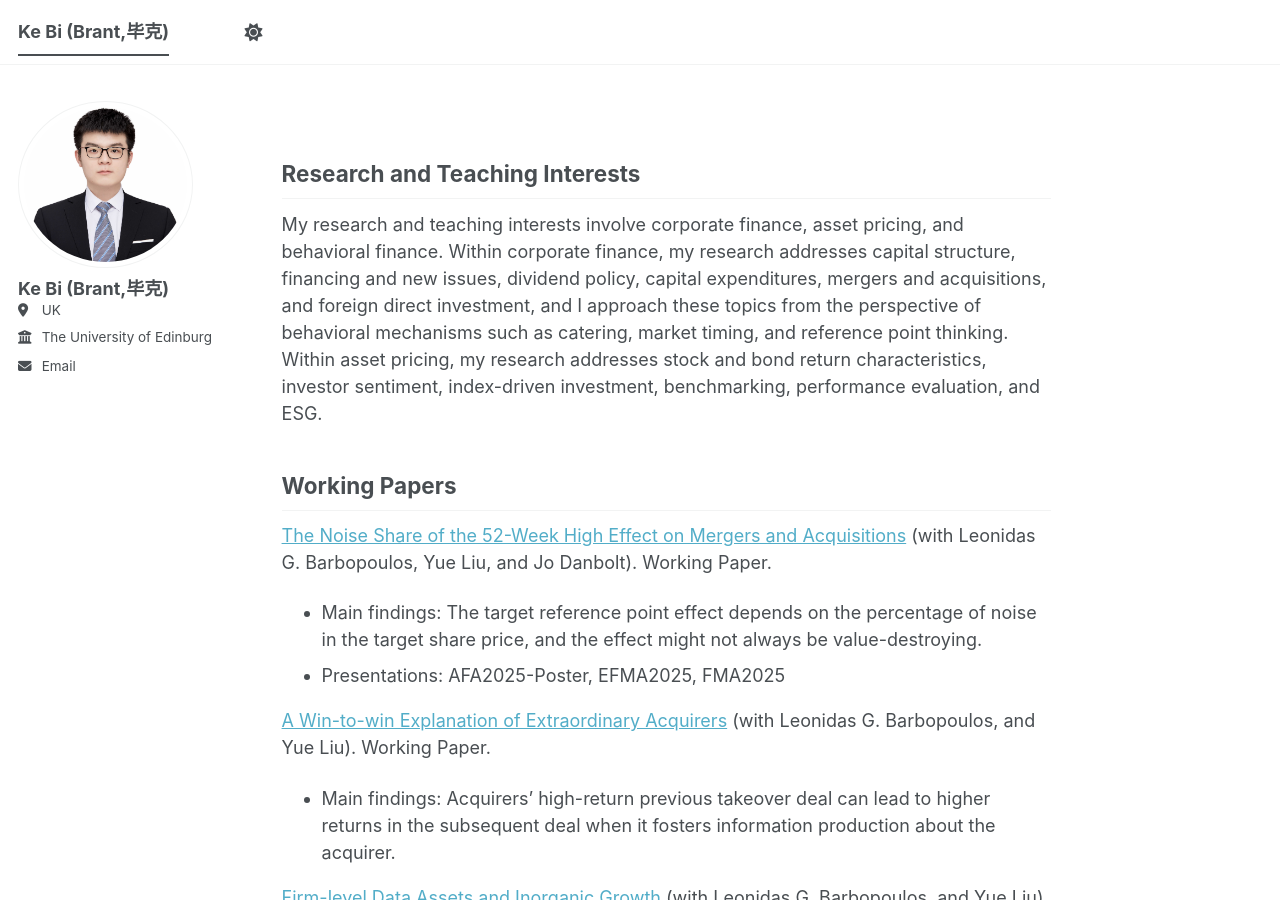
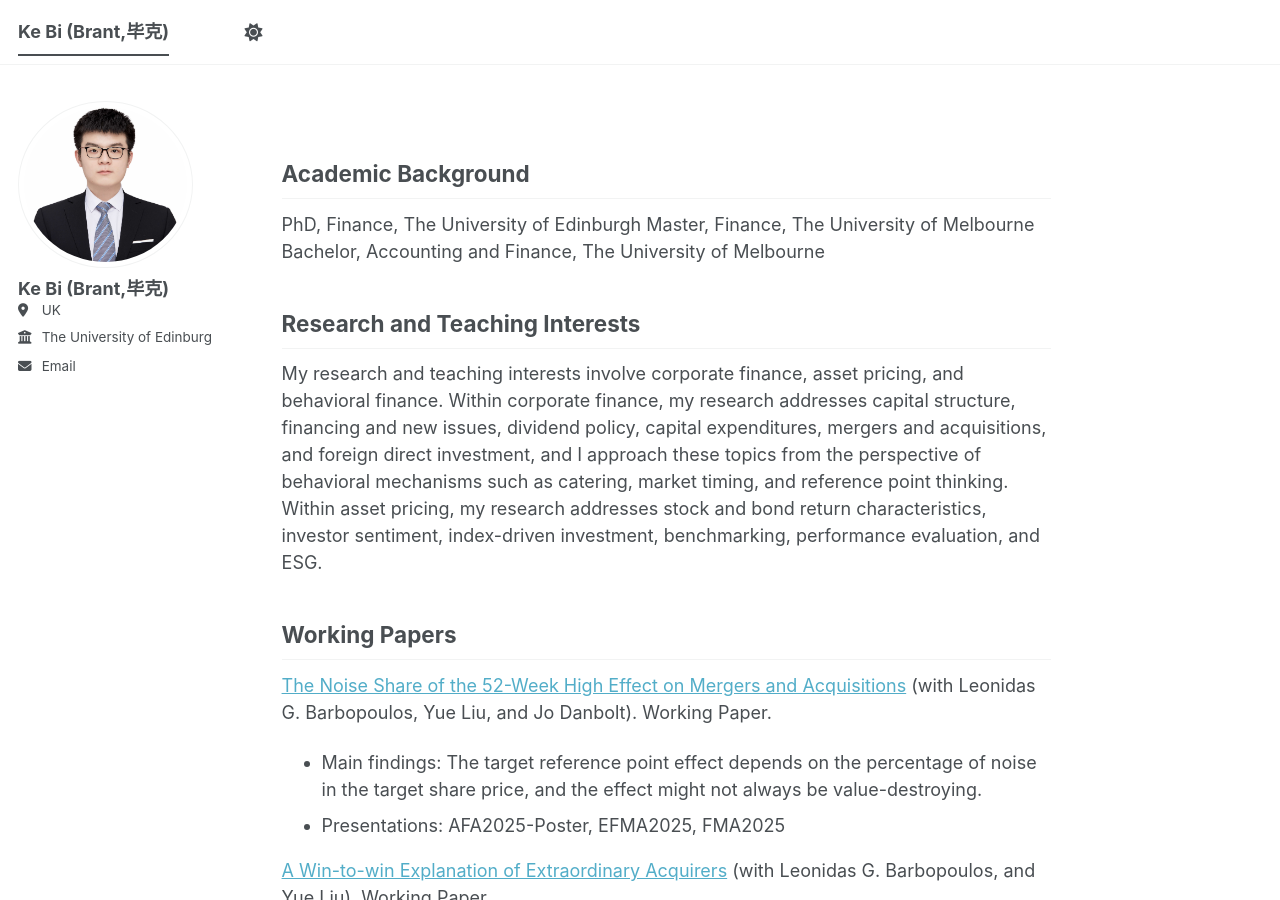
Before and after one commit to brant1868/brant1868.github.io, a Jekyll site: the page built from _pages/about.md, in a window 1280 px wide and 900 px high. Built offline with Jekyll 4.4.1, drawn with Linux system fonts in a browser that asks for light colours; a script bundle is joined from its source files by our own code; library files that are not in the unit come from our copies.

Commit message:
Update about.md

```diff
--- a/_pages/about.md
+++ b/_pages/about.md
@@ -6,6 +6,13 @@ redirect_from:
   - /about/
   - /about.html
 ---
+
+Academic Background
+------
+PhD, Finance, The University of Edinburgh
+Master, Finance, The University of Melbourne
+Bachelor, Accounting and Finance, The University of Melbourne
+
 
 Research and Teaching Interests
 ------
```
